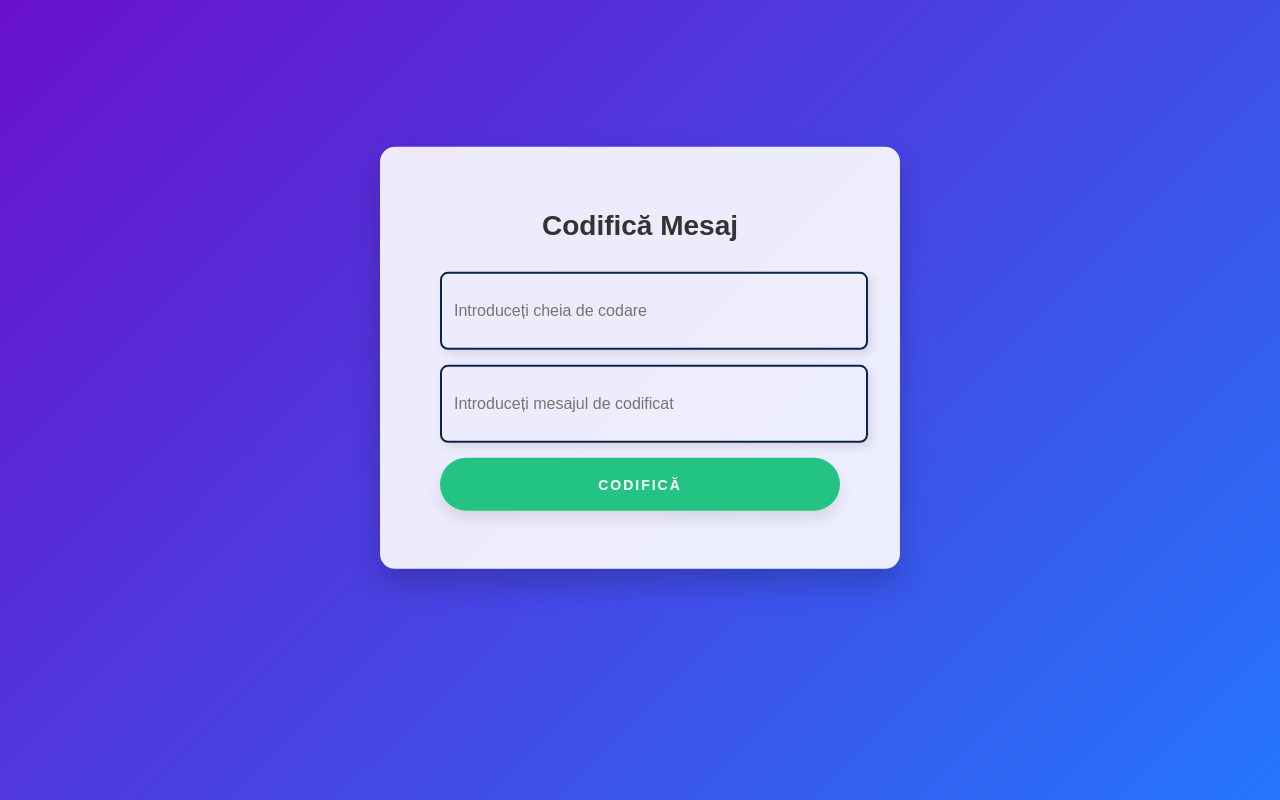
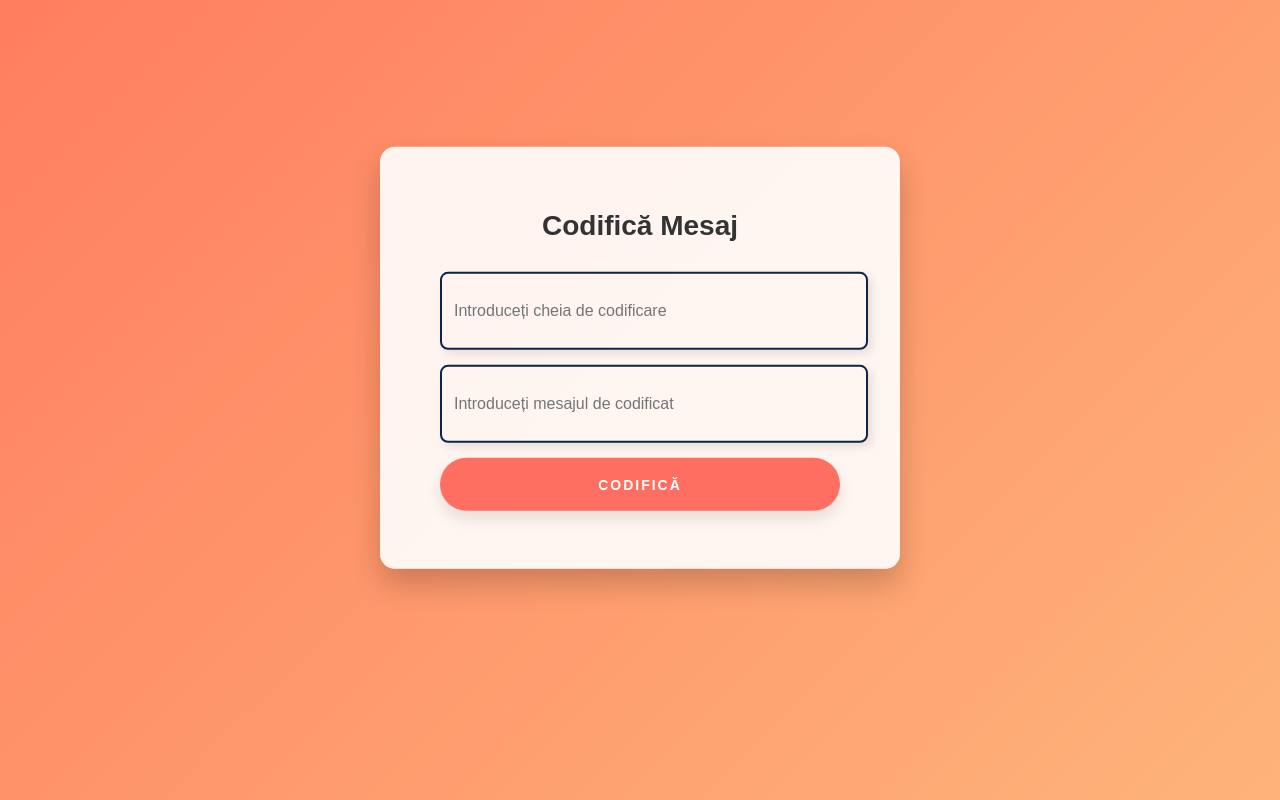
Before and after one commit to contandrei3/-de-coder, a plain HTML site: page codificare.html in a window 1280 px wide. Drawn offline with Linux system fonts and the light colour scheme.

Commit message:
Update codificare.html

```diff
--- a/codificare.html
+++ b/codificare.html
@@ -12,7 +12,7 @@
             align-items: center;
             justify-content: center;
             height: 100vh;
-            background: linear-gradient(135deg, #6a11cb, #2575fc); /* Fundal gradient cu culori plăcute */
+            background: linear-gradient(135deg, #ff7e5f, #feb47b); /* Fundal cald cu nuanțe de roz și portocaliu */
             margin: 0;
             color: #fff;
         }
@@ -94,7 +94,7 @@
             letter-spacing: 2px;
             font-weight: 600;
             color: #fff;
-            background-color: #23c483;
+            background-color: #ff6f61; /* Culoare caldă pentru buton */
             border: none;
             border-radius: 45px;
             box-shadow: 0px 8px 15px rgba(0, 0, 0, 0.1);
@@ -105,8 +105,8 @@
         }
 
         button:hover {
-            background-color: #ff6f61;
-            box-shadow: 0px 15px 20px rgba(255, 111, 97, 0.4);
+            background-color: #23c483;
+            box-shadow: 0px 15px 20px rgba(46, 229, 157, 0.4);
             transform: translateY(-7px);
         }
 
@@ -128,7 +128,7 @@
         <h2>Codifică Mesaj</h2>
         <!-- Input pentru cheie -->
         <div class="input-container">
-            <input type="text" id="cheie" class="input" placeholder="Introduceți cheia de codare">
+            <input type="text" id="cheie" class="input" placeholder="Introduceți cheia de codificare">
             <span class="topline"></span>
             <span class="underline"></span>
             <label class="label">Cheie</label>
```
